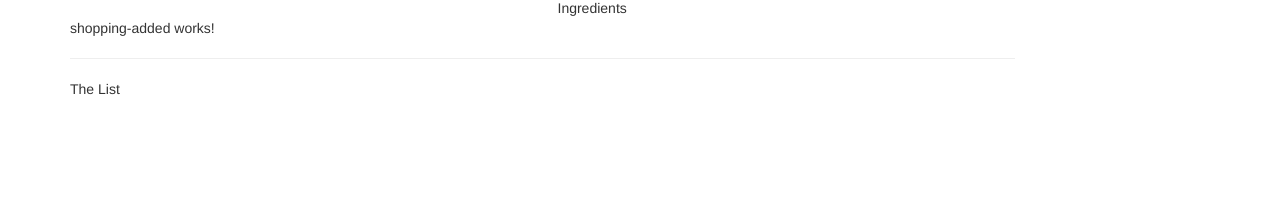
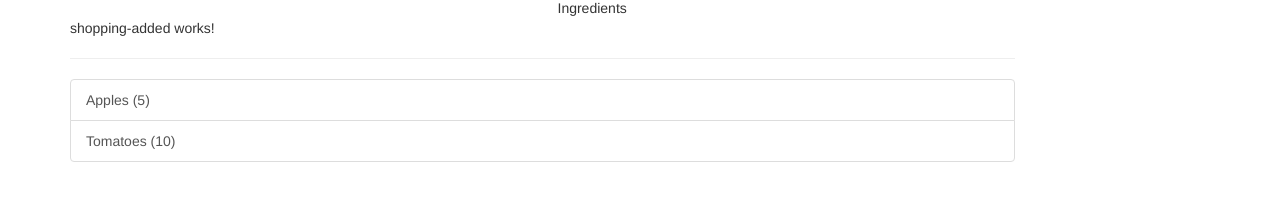
Before and after one commit to lgants/angular-recipes, an Angular app: page / in a window 1280 px wide. Shown: the part 229-430 px from the top of the page. Built offline with nearby package versions, Linux system fonts and the light colour scheme.

Commit message:
added bindings for ingredient list

```diff
--- a/src/app/shopping-list/shopping-list.component.html
+++ b/src/app/shopping-list/shopping-list.component.html
@@ -2,6 +2,12 @@
   <div class="col-xs-10">
     <app-shopping-added></app-shopping-added>
     <hr>
-    <p>The List</p>
+    <ul class="list-group">
+      <a class="list-group-item"
+         style="cursor: pointer"
+         *ngFor="let ingredient of ingredients">
+        {{ ingredient.name }} ({{ ingredient.amount }})
+      </a>
+    </ul>
   </div>
 </div>
--- a/src/app/shopping-list/shopping-list.component.ts
+++ b/src/app/shopping-list/shopping-list.component.ts
@@ -1,4 +1,6 @@
 import { Component, OnInit } from '@angular/core';
+
+import { Ingredient } from '../shared/ingredient.model';
 
 @Component({
   selector: 'app-shopping-list',
@@ -6,6 +8,11 @@
   styleUrls: ['./shopping-list.component.css']
 })
 export class ShoppingListComponent implements OnInit {
+  ingredients: Ingredient[] = [
+    new Ingredient('Apples', 5),
+    new Ingredient('Tomatoes', 10)
+  ];
+
 
   constructor() { }
 
```
Also changed, not shown: src/app/shared/ingredient.model.ts (added, +13 -0 lines).
